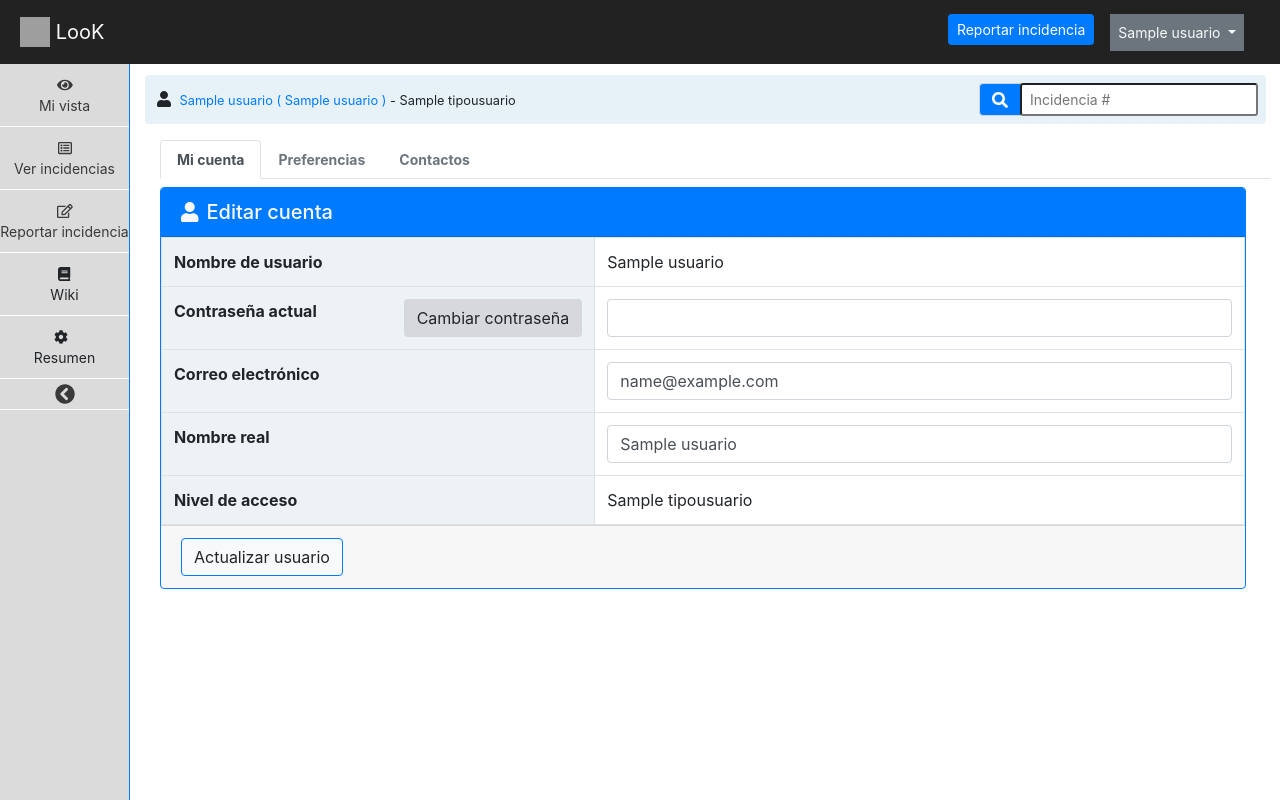
After one commit to eneko19/finalProject, a PHP site: the page made by app/views/setting_view.phtml in a window 1280 px wide. The commit adds this page. Run offline with PHP 8.4, Linux system fonts and the light colour scheme; the template is opened without the code that fills it: most values are stand-ins (such as "Sample title", 1, 10 or a date in 2020); data that the repository does not hold is empty; some libraries are stand-ins or nearby versions; grey boxes are pictures that could not be loaded.

Commit message:
Añado settingController y cambios en general

```diff
--- a/app/views/incidenceList_view.phtml
+++ b/app/views/incidenceList_view.phtml
@@ -28,7 +28,7 @@
     <div class="col-12">
         <div class="card border border-primary my-3">
             <div class="card-header bg-primary text-light p-1">
-                <h5 class="d-inline-block"><i class="fas fa-list-alt mx-2"></i> Mostrando incidencias <span class="badge badge-secondary"><small>1-6 / 1000</small></span></h5>
+                <h5 class="d-inline-block"><i class="fas fa-list-alt mx-2"></i> Mostrando incidencias <?= $values['texto'] ?> <span class="badge badge-secondary"><small>1-6 / 1000</small></span></h5>
             </div>
             <div class="card-body px-2">
                 <table id="example" class="table table-striped table-sm table-bordered m-0">
--- a/app/views/plantilla.phtml
+++ b/app/views/plantilla.phtml
@@ -9,7 +9,7 @@
         <script src="https://code.jquery.com/jquery-3.2.1.slim.min.js" </script>
         <script src="https://cdnjs.cloudflare.com/ajax/libs/popper.js/1.12.9/umd/popper.min.js"></script>
         <script src="https://maxcdn.bootstrapcdn.com/bootstrap/4.0.0/js/bootstrap.min.js"></script>
-        <script defer src="https://use.fontawesome.com/releases/v5.0.9/js/all.js"></script>
+        <script defer src="https://use.fontawesome.com/releases/v5.0.13/js/all.js"></script>
         <link rel="stylesheet" type="text/css" href="https://cdn.datatables.net/v/bs4/jq-3.2.1/dt-1.10.16/datatables.min.css"/>
         <script type="text/javascript" src="https://cdn.datatables.net/v/bs4/jq-3.2.1/dt-1.10.16/datatables.min.js"></script>
         <link rel="stylesheet" href="css/home.css">
@@ -45,6 +45,9 @@
                             </a>
                             <div class="dropdown-menu" aria-labelledby="navbarDropdown">
                                 <a class="dropdown-item" href="<?= base_url() ?>login/view"><i class="fas fa-user mr-3"></i>Mi cuenta</a>
+                                <?php if($values['usuario']->id_tipousuario == 1){ ?>
+                                <a class="dropdown-item" href="<?= base_url() ?>settings"><i class="fas fa-cog mr-3"></i>Administración</a>
+                                <?php } ?>
                                 <div class="dropdown-divider"></div>
                                 <a class="dropdown-item" href="<?= base_url() ?>login/logout"><i class="fas fa-sign-out-alt mr-3"></i>Salir</a>
                             </div>
--- /dev/null
+++ b/app/views/setting_view.phtml
@@ -0,0 +1,73 @@
+<!DOCTYPE html>
+<html>
+    <head>
+        <?php require_once('app/views/plantilla.phtml'); ?>
+
+    <ul class="nav nav-tabs mt-3 font-weight-bold" id="myTab" role="tablist">
+        <li class="nav-item">
+            <a class="nav-link active" id="user-tab" data-toggle="tab" href="#user" role="tab" aria-controls="home" aria-selected="true">Mi cuenta</a>
+        </li>
+        <li class="nav-item" disabled="disabled">
+            <a class="nav-link disabled" id="profile-tab" data-toggle="tab" href="#profile" role="tab" aria-controls="profile" aria-selected="false">Preferencias</a>
+        </li>
+        <li class="nav-item">
+            <a class="nav-link disabled" id="contact-tab" data-toggle="tab" href="#contact" role="tab" aria-controls="contact" aria-selected="false">Contactos</a>
+        </li>
+    </ul>
+    <div class="tab-content mt-2 mr-4 " id="myTabContent">
+        <div class="tab-pane fade show active" id="user" role="tabpanel" aria-labelledby="user-tab">
+            <form method="POST" action="<?= base_url() ?>login/update">
+                <div class="card border-primary">
+                    <h5 class="card-header bg-primary text-light"><i class="fas fa-user mr-2"></i>Editar cuenta</h5>
+                    <div class="card-body p-0">
+                        <table class="table table-bordered m-0">
+                            <tbody>
+                                <tr>
+                                    <th width="40%" class="table-info" scope="row">Nombre de usuario</th>
+                                    <td>
+                                        <?= $values['usuario']->usuario ?>
+                                        <input type="text" class="form-control d-none" id="passActual" name="usuario" value="<?= $values['usuario']->usuario ?>">
+                                    </td>
+                                </tr>
+                                <tr>
+                                    <th class="table-info" scope="row">Contraseña actual <a id="chgPass" class="btn float-right table-secondary ">Cambiar contraseña</a></th>
+                                    <td><input type="text" class="form-control" id="passActual" name="passActual" placeholder="" required></td>
+                                </tr>
+                                <tr class="chnPass d-none">
+                                    <th class="table-info" scope="row">Constraseña nueva</th>
+                                    <td><input type="text" class="form-control" id="passNueva" name="passNueva" </td>
+                                </tr>
+                                <tr class="chnPass d-none">
+                                    <th class="table-info" scope="row">Confirmar contraseña</th>
+                                    <td><input type="text" class="form-control" id="passNuevaConf" name="passNuevaConf"></td>
+                                </tr>
+                                <tr>
+                                    <th class="table-info" scope="row">Correo electrónico</th>
+                                    <td><input type="email" class="form-control" id="email" name="email" value="<?= $values['usuario']->email ?>"></td>
+                                </tr>
+                                <tr>
+                                    <th class="table-info" scope="row">Nombre real</th>
+                                    <td><input type="text" class="form-control" id="nombre" name="nombre" value="<?= $values['usuario']->nombre ?>"></td>
+                                </tr>
+                                <tr>
+                                    <th class="table-info" scope="row">Nivel de acceso</th>
+                                    <td><?= $values['usuario']->tipousuario->nombre ?></td>
+                                </tr>
+                            </tbody>
+
+                        </table>
+                    </div>
+                    <div class="card-footer">
+                        <button type="submit" class="btn btn-light border-primary">Actualizar usuario</button>
+                    </div>
+                </div>
+            </form>
+
+        </div>
+        <div class="tab-pane fade" id="profile" role="tabpanel" aria-labelledby="profile-tab">...</div>
+        <div class="tab-pane fade" id="contact" role="tabpanel" aria-labelledby="contact-tab">...</div>
+    </div>
+
+</div>
+</body>
+</html>
--- a/css/home.css
+++ b/css/home.css
@@ -100,7 +100,7 @@ button.bg-info:hover {
     float: left;
     min-width: 10rem;
     padding: .5rem 0;
-    margin: .125rem 0 0;
+    margin: .125rem -75px 0;
     font-size: 1rem;
     color: black;
     text-align: left;
```
Also changed, not shown: app/controllers/IncidenceController.php (+30 -2 lines), app/controllers/settingsController.php (added, +29 -0 lines), app/models/IncidenceModel.php (+41 -7 lines), app/views/home_view.phtml (+10 -10 lines), 2 other files.
